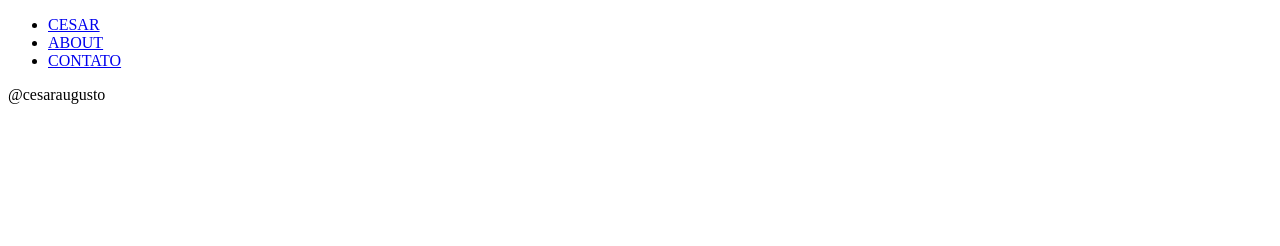
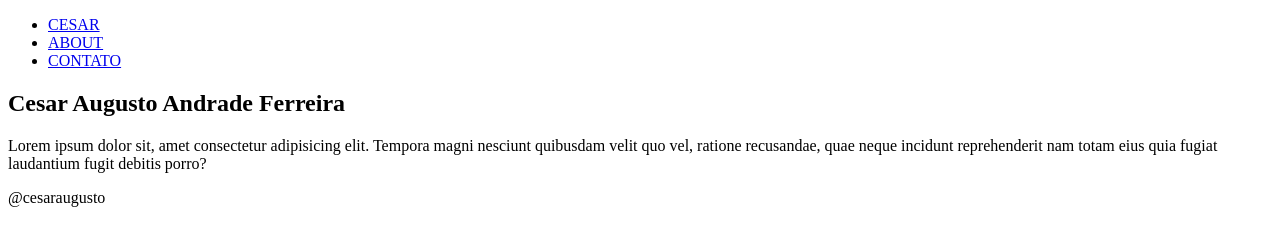
Before and after one commit to czaraugustocoder/SINGLE-PAGE-APLICATION, a plain HTML site: page index.html in a window 1280 px wide. Drawn offline with Linux system fonts and the light colour scheme.

Commit message:
exibindo template principal [EventListenner("load")]

```diff
--- a/index.html
+++ b/index.html
@@ -14,11 +14,12 @@
                 <li><a href="/#about">ABOUT</a></li>
                 <li><a href="/#contatos">CONTATO</a></li>
             </Ul>
-            <main id="root" >
-            </main>
-            <footer>@cesaraugusto</footer>
         </na>
     </header>
-    <script src="index.js" type="module" ></script>
+    <main id="root" >
+    </main>
+    <footer>@cesaraugusto</footer>
+    <script src="./pages/main.js" ></script>
+    <script src="index.js"></script>
 </body>
 </html>
--- a/index.js
+++ b/index.js
@@ -0,0 +1,5 @@
+const root = document.querySelector("#root");
+
+window.addEventListener("load", () => {
+    root.appendChild(cesar());
+})
--- a/pages/main.js
+++ b/pages/main.js
@@ -1,4 +1,4 @@
-export default main = function() {
+function  cesar() {
     const container = document.createElement('div');
 
     const template = `
@@ -7,4 +7,6 @@ export default main = function() {
     `;
 
     container.innerHTML = template;
+
+    return container;
 }
```
